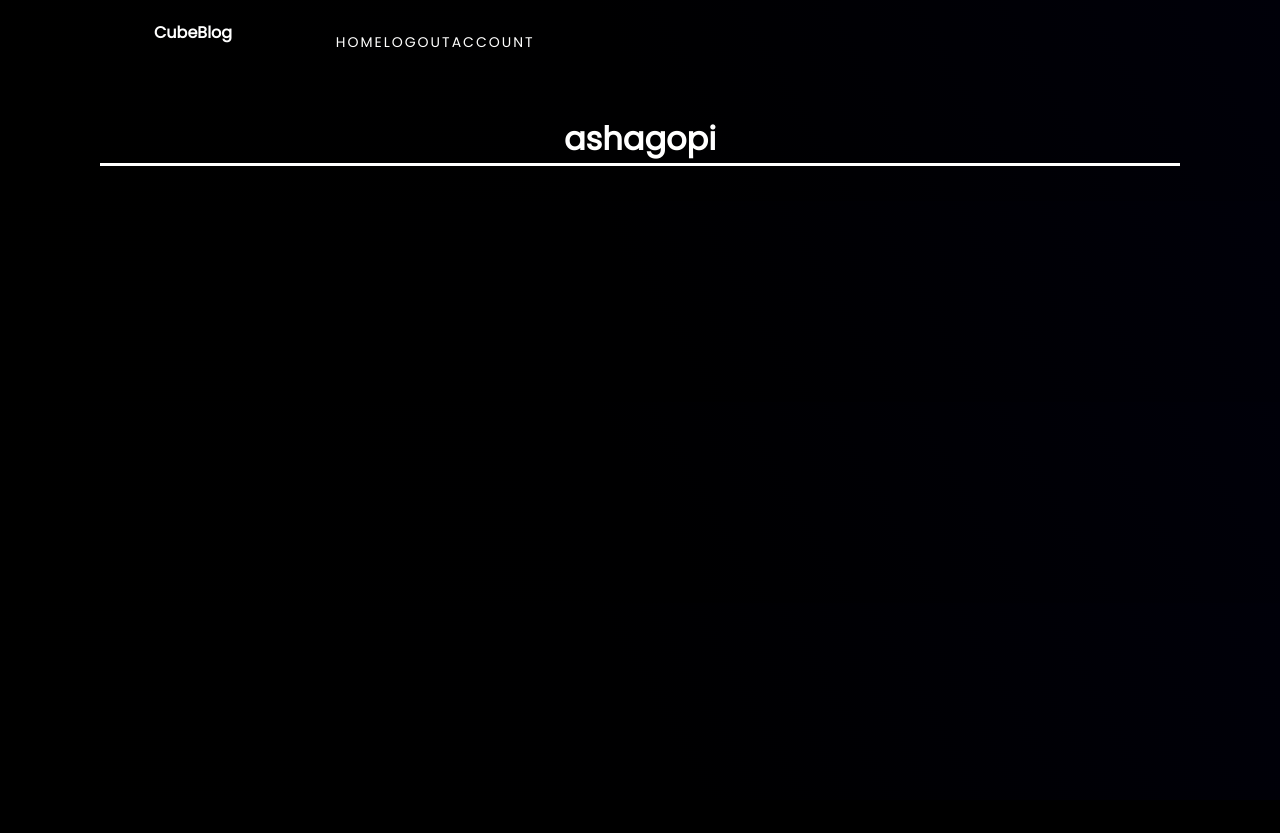
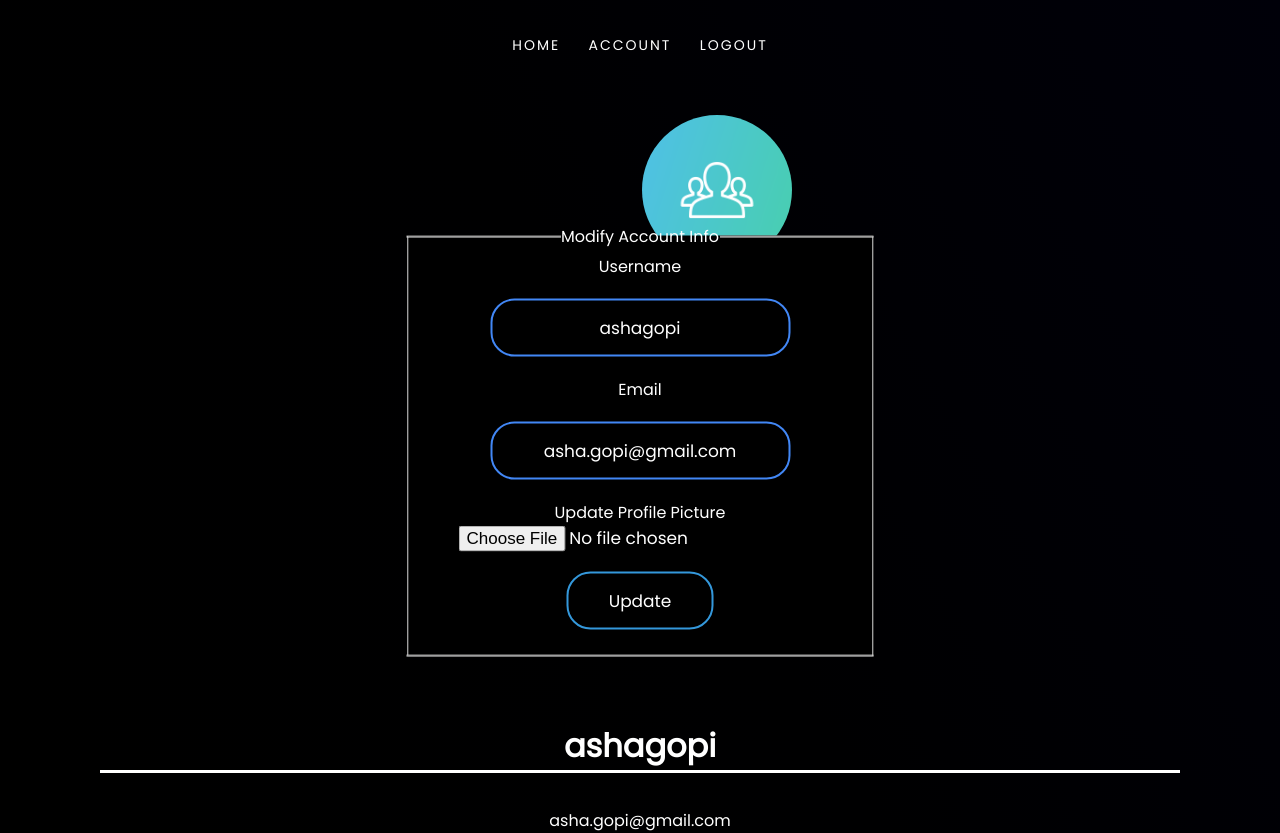
Before and after one commit to Whitespace404/Blog_Post_App, a Flask app: page /account/ in a window 1280 px wide; the page is wider, and only the part inside the window is pictured. Before the commit the page ends 166 px from the top of that part, so only its background shows below. Run offline with Flask 2, Linux system fonts and the light colour scheme; a user stored in the database is signed in; some libraries are stand-ins or nearby versions.

Commit message:
Added user profile picture page

```diff
--- a/flaskblog/forms.py
+++ b/flaskblog/forms.py
@@ -1,19 +1,22 @@
 from flask_wtf import FlaskForm
+from flask_wtf.file import FileField, FileAllowed
+from flask_login import current_user
 from wtforms import StringField, PasswordField, SubmitField, BooleanField
-from wtforms.validators import DataRequired, Length, EqualTo, Email, ValidationError
+from wtforms.validators import DataRequired, Length, Email, EqualTo, ValidationError
 from flaskblog.models import User
+from flask_login import current_user
 
 
 class RegistrationForm(FlaskForm):
-    username = StringField('Username', validators=[
-        DataRequired(), Length(min=3, max=25)])
-    email = StringField('Email', validators=[
-        DataRequired(), Email()])
-    password = PasswordField('Password', validators=[
-        DataRequired(), Length(min=3)])
-    confirm_password = PasswordField('Confirm Password', validators=[
-        DataRequired(), Length(min=3), EqualTo('password')])
-    submit = SubmitField('Sign Up!')
+    username = StringField('Username',
+                           validators=[DataRequired(), Length(min=2, max=20)])
+    email = StringField('Email',
+                        validators=[DataRequired(), Email()])
+    password = PasswordField('Password', validators=[DataRequired()])
+    confirm_password = PasswordField('Confirm Password',
+                                     validators=[DataRequired(), EqualTo('password')])
+    submit = SubmitField('Sign Up')
+
     def validate_username(self, username):
         user = User.query.filter_by(username=username.data).first()
         if user:
@@ -31,3 +34,24 @@ class LoginForm(FlaskForm):
     password = PasswordField('Password', validators=[DataRequired()])
     remember = BooleanField('Remember Me')
     submit = SubmitField('Login')
+
+
+class UpdateAccountForm(FlaskForm):
+    username = StringField('Username',
+                           validators=[DataRequired(), Length(min=2, max=20)])
+    email = StringField('Email',
+                        validators=[DataRequired(), Email()])
+    picture = FileField('Update Profile Picture', validators=[FileAllowed(['jpg', 'png'])])
+    submit = SubmitField('Update')
+
+    def validate_username(self, username):
+        if username.data != current_user.username:
+            user = User.query.filter_by(username=username.data).first()
+            if user:
+                raise ValidationError('This username already exists.')
+
+    def validate_email(self, email):
+        if email.data != current_user.username:
+            user = User.query.filter_by(email=email.data).first()
+            if user:
+                raise ValidationError('This email already exists.')
--- a/flaskblog/routes.py
+++ b/flaskblog/routes.py
@@ -1,6 +1,9 @@
+import os
+from secrets import token_hex
+from PIL import Image
 from flask import render_template, url_for, flash, redirect, request
 from flaskblog import app, db, bcrypt
-from flaskblog.forms import RegistrationForm, LoginForm
+from flaskblog.forms import RegistrationForm, LoginForm, UpdateAccountForm
 from flaskblog.models import User
 from flask_login import login_user, current_user, logout_user, login_required
 
@@ -34,7 +37,7 @@ def register():
 @app.route("/login", methods=['GET', 'POST'])
 def login():
     if current_user.is_authenticated:
-        flash("You are already logged in.", "success")
+        flash("You are already logged in.", "danger")
         return redirect(url_for('home'))
     form = LoginForm()
     if form.validate_on_submit():
@@ -60,7 +63,38 @@ def logout():
     return redirect(url_for('home'))
 
 
-@app.route("/account/")
+def save_picture(form_picture):
+    random_hex = token_hex(16)
+    _, f_extn = os.path.splitext(form_picture.filename)
+    picture_filename = random_hex + f_extn
+    picture_path = os.path.join(app.root_path, 'static/profile_pics', picture_filename)
+
+    final_size = (200, 200)
+    image = Image.open(form_picture)
+    image.thumbnail(final_size)
+    image.save(picture_path)
+
+    return picture_filename
+
+
+@app.route("/account/", methods=["GET", "POST"])
 @login_required
 def account():
-    return render_template('account.html')
+    form = UpdateAccountForm()
+
+    if form.validate_on_submit():
+        if form.picture.data:
+            picture_file = save_picture(form.picture.data)
+            current_user.image_file = picture_file
+        current_user.username = form.username.data
+        current_user.email = form.email.data
+        db.session.commit()
+        flash("Your account has been updated!", "success")
+        return redirect(url_for('account'))
+
+    elif request.method == 'GET':
+        form.username.data = current_user.username
+        form.email.data = current_user.email
+
+    image_file = url_for('static', filename=F'profile_pics/{current_user.image_file}')
+    return render_template('account.html', image_file=image_file, form=form)
--- a/flaskblog/static/style.css
+++ b/flaskblog/static/style.css
@@ -38,6 +38,7 @@ nav{
     margin-bottom: 35px;
     padding-bottom: 19px;
     padding: 0px 20px 0px 20px;
+    margin: 0px 30px 30px 30px;
 }
 
 ul{
@@ -46,6 +47,8 @@ ul{
 
 li{
     text-decoration: none;
+    padding: 10px 10px 10px 10px;
+    align-items: center;
 }
 
 .burger div{
@@ -74,6 +77,7 @@ header{
     transform: translate(-50%, -50%);
     background-color: black;
     text-align: center;
+    margin-top: 40px;
 }
 
 .box input[type='text'],.box input[type='password']{
@@ -88,12 +92,18 @@ header{
     outline: none;
     color: white;
     border-radius: 24px;
-    transition: 0.5s;
+    transition: 0.7s;
 }
 
 .box input[type='text']:focus,.box input[type='password']:focus{
     width: 350px;
-    border-color: green;
+    border-color: #ffab73;
+}
+
+.box input[type='text']:valid,
+.box input[type='password']:valid,
+.box input[type='email']:valid{
+    border-color: #4287f5;
 }
 
 .box input[type='submit']{
@@ -243,5 +253,44 @@ a:active{
     margin-left: 600px;
 }
 
+img{
+    width: 150px;
+    height: 150px;
+    margin-left: 542px;
+    margin-right: 550px;
+    border-radius: 50%;
+    transition: 0.5s;
+}
+
+img:hover{
+    box-shadow: 0 4px 8px 0 rgba(0, 0, 0, 0.2), 0 6px 20px 0 rgba(0, 0, 0, 0.19);
+}
+
+.email-id{
+    text-align: center;
+}
+
+.current-user{
+    margin-top: 450px;
+}
+
+.update-account{
+    display: block;
+    margin-top: 500px;
+}
+
+.red-text:hover{
+    color: red;
+    border: none;
+}
+
+.box input[type='file']{
+    transition: 0.5s;
+    text-align: center !important;
+}
+
+input #file-upload-button{
+    text-align: center !important;
+}
 /*---- Misc code ends here ----*/
 /***********************************************************************************************/
--- a/flaskblog/templates/account.html
+++ b/flaskblog/templates/account.html
@@ -5,5 +5,77 @@ Your Account
 {% endblock title %}
 
 {% block content %}
-<h1>{{ current_user.username }}</h1>
+
+<div>
+  <div>
+    <img src="{{ image_file }}" alt="Profile Picture">
+    <div>
+      <h1 class="current-user">{{ current_user.username }}</h1>
+      <p class="email-id">{{ current_user.email }}</p>
+    </div>
+
+  </div>
+</div>
+<!---->
+<div class="" id="update-account">
+    <form method="POST" action="" enctype="multipart/form-data">
+        {{ form.hidden_tag() }}
+        <fieldset class="box" id="update-fieldset">
+            <legend>
+                Modify Account Info
+            </legend>
+            <div class="main-content">
+
+                <div>
+                {{ form.username.label }}
+                {% if form.username.errors %}
+                    {{ form.username(class="invalid-username") }}
+                    <div class="invalid-feedback">
+                        {% for error in form.username.errors %}
+                            <span>{{ error }}</span>
+                        {% endfor %}
+                    </div>
+
+
+                {% else %}
+                    {{ form.username }}
+                {% endif %}
+                </div>
+                <div>
+                {{ form.email.label }}
+                {% if form.email.errors %}
+                    {{ form.email(class="invalid-username") }}
+                    <div class="invalid-feedback">
+                        {% for error in form.email.errors %}
+                            <span>{{ error }}</span>
+                        {% endfor %}
+                    </div>
+
+                {% else %}
+                    {{ form.email }}
+                {% endif %}
+                </div>
+
+              {{ form.csrf_token }}
+
+              <div>
+                {{ form.picture.label }}
+                {{ form.picture(class="form-file")}}
+
+                {% if form.picture.errors %}
+                  {% for error in form.picture.errors %}
+                <br>
+                    <div class="invalid-feedback">{{ error }}</div><br>
+                  {% endfor %}
+                {% endif %}
+              </div>
+            </div>
+
+        <div>
+            {{ form.submit }}
+        </div>
+
+        </fieldset>
+    </form>
+</div>
 {% endblock content %}
--- a/flaskblog/templates/base.html
+++ b/flaskblog/templates/base.html
@@ -2,31 +2,25 @@
 <html lang="en">
 <head>
     <meta charset="UTF-8">
-    <title>{% block title %}{% endblock title %}</title>
+    <title>FlaskBlog | {% block title %}{% endblock title %}</title>
     <link href="https://fonts.googleapis.com/css2?family=Poppins&display=swap" rel="stylesheet">
     <link rel="stylesheet" type="text/css" href=" {{url_for('static', filename='style.css')}} ">
 </head>
 <body>
 
-<header>
-    <div class="logo-container">
-        <h4 class="logo">CubeBlog</h4>
-    </div>
 
 <nav>
     <ul class="nav-links">
         <li id="ml-200"> <a href=" {{ url_for('home') }} "> Home </a> </li>
     {% if current_user.is_authenticated %}
-            <li><a href=" {{ url_for('logout') }} "> Logout </a></li>
         <li><a href=" {{ url_for('account') }}"> Account </a></li>
+        <li><a href=" {{ url_for('logout') }} " class="red-text"> Logout </a></li>
     {% else %}
         <li><a href=" {{ url_for('login') }} "> Login </a></li>
         <li><a href=" {{ url_for('register')}} "> Register </a></li>
     {% endif %}
     </ul>
 </nav>
-
-</header>
 
     {% with messages = get_flashed_messages(with_categories=true) %}
         {% if messages %}
--- a/log.txt
+++ /dev/null
@@ -1 +0,0 @@
-[USER] 2 resha --- resha@gmail.com --- default.jpg
```
Also changed, not shown: flaskblog/site.db, flaskblog/static/blog.svg (deleted), flaskblog/static/logo.svg (deleted), flaskblog/static/profile_pics/default.jpg (added), 4 other files. Lines whose indentation alone changed are shown as unchanged.
